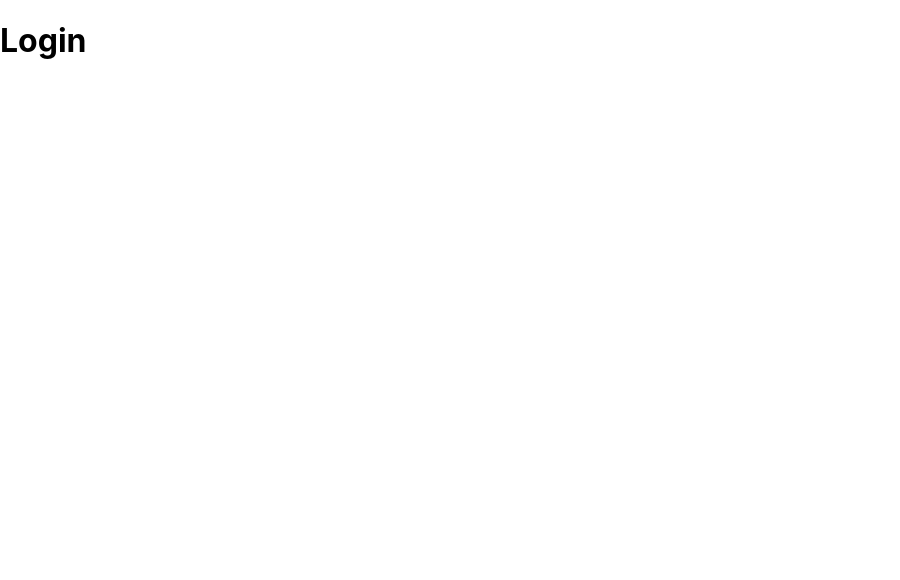
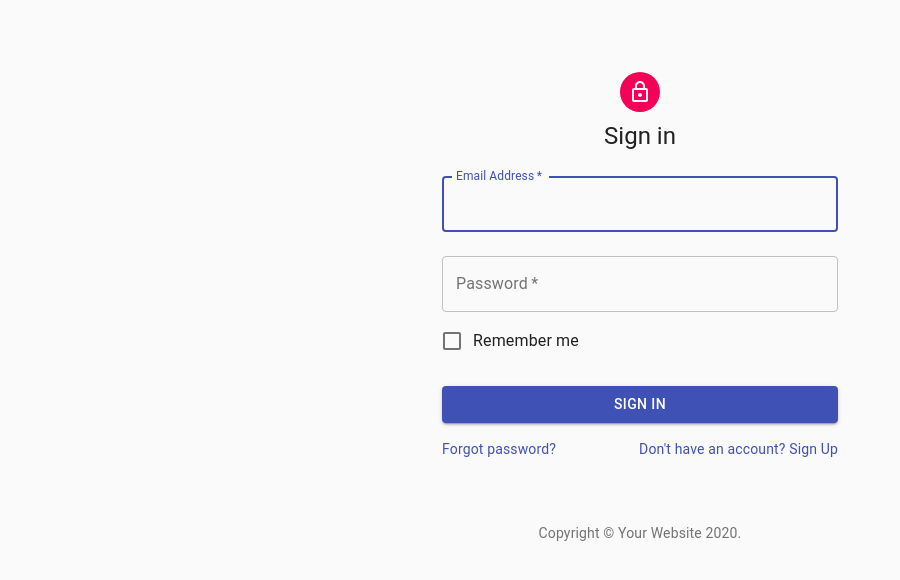
Before and after one commit to clearwateer/auto-dashboard, a React (Create React App) app: page /login in a window 1280 px wide. Shown: the top 580 px of the page, without its empty margins (0-900 px from the left). Built offline with nearby package versions, Linux system fonts and the light colour scheme.

Commit message:
admin login page inroute

```diff
--- a/package.json
+++ b/package.json
@@ -3,6 +3,8 @@
   "version": "0.1.0",
   "private": true,
   "dependencies": {
+    "@material-ui/core": "^4.9.8",
+    "@material-ui/icons": "^4.9.1",
     "@testing-library/jest-dom": "^4.2.4",
     "@testing-library/react": "^9.5.0",
     "@testing-library/user-event": "^7.2.1",
--- a/src/login.js
+++ b/src/login.js
@@ -1,8 +1,233 @@
-import React from 'react'
-class Login extends React.Component {
+import React from 'react';
 
-  render() {
-    return <h1>Login</h1>
-  }
+import Avatar from '@material-ui/core/Avatar';
+
+import Button from '@material-ui/core/Button';
+
+import CssBaseline from '@material-ui/core/CssBaseline';
+
+import TextField from '@material-ui/core/TextField';
+
+import FormControlLabel from '@material-ui/core/FormControlLabel';
+
+import Checkbox from '@material-ui/core/Checkbox';
+
+import Link from '@material-ui/core/Link';
+
+import Grid from '@material-ui/core/Grid';
+
+import Box from '@material-ui/core/Box';
+
+import LockOutlinedIcon from '@material-ui/icons/LockOutlined';
+
+import Typography from '@material-ui/core/Typography';
+
+import { makeStyles } from '@material-ui/core/styles';
+
+import Container from '@material-ui/core/Container';
+
+
+
+function Copyright() {
+
+  return (
+
+    <Typography variant="body2" color="textSecondary" align="center">
+
+      {'Copyright © '}
+
+      <Link color="inherit" href="https://material-ui.com/">
+
+        Your Website
+
+      </Link>{' '}
+
+      {new Date().getFullYear()}
+
+      {'.'}
+
+    </Typography>
+
+  );
+
 }
-export default Login
+
+
+
+const useStyles = makeStyles((theme) => ({
+
+  paper: {
+
+    marginTop: theme.spacing(8),
+
+    display: 'flex',
+
+    flexDirection: 'column',
+
+    alignItems: 'center',
+
+  },
+
+  avatar: {
+
+    margin: theme.spacing(1),
+
+    backgroundColor: theme.palette.secondary.main,
+
+  },
+
+  form: {
+
+    width: '100%', // Fix IE 11 issue.
+
+    marginTop: theme.spacing(1),
+
+  },
+
+  submit: {
+
+    margin: theme.spacing(3, 0, 2),
+
+  },
+
+}));
+
+
+
+export default function SignIn() {
+
+  const classes = useStyles();
+
+
+
+  return (
+
+    <Container component="main" maxWidth="xs">
+
+      <CssBaseline />
+
+      <div className={classes.paper}>
+
+        <Avatar className={classes.avatar}>
+
+          <LockOutlinedIcon />
+
+        </Avatar>
+
+        <Typography component="h1" variant="h5">
+
+          Sign in
+
+        </Typography>
+
+        <form className={classes.form} noValidate>
+
+          <TextField
+
+            variant="outlined"
+
+            margin="normal"
+
+            required
+
+            fullWidth
+
+            id="email"
+
+            label="Email Address"
+
+            name="email"
+
+            autoComplete="email"
+
+            autoFocus
+
+          />
+
+          <TextField
+
+            variant="outlined"
+
+            margin="normal"
+
+            required
+
+            fullWidth
+
+            name="password"
+
+            label="Password"
+
+            type="password"
+
+            id="password"
+
+            autoComplete="current-password"
+
+          />
+
+          <FormControlLabel
+
+            control={<Checkbox value="remember" color="primary" />}
+
+            label="Remember me"
+
+          />
+
+          <Button
+
+            type="submit"
+
+            fullWidth
+
+            variant="contained"
+
+            color="primary"
+
+            className={classes.submit}
+
+          >
+
+            Sign In
+
+          </Button>
+
+          <Grid container>
+
+            <Grid item xs>
+
+              <Link href="#" variant="body2">
+
+                Forgot password?
+
+              </Link>
+
+            </Grid>
+
+            <Grid item>
+
+              <Link href="#" variant="body2">
+
+                {"Don't have an account? Sign Up"}
+
+              </Link>
+
+            </Grid>
+
+          </Grid>
+
+        </form>
+
+      </div>
+
+      <Box mt={8}>
+
+        <Copyright />
+
+      </Box>
+
+    </Container>
+
+  );
+
+}
```
Also changed, not shown: 2 other files (tests, documents, lock files or other folders).
